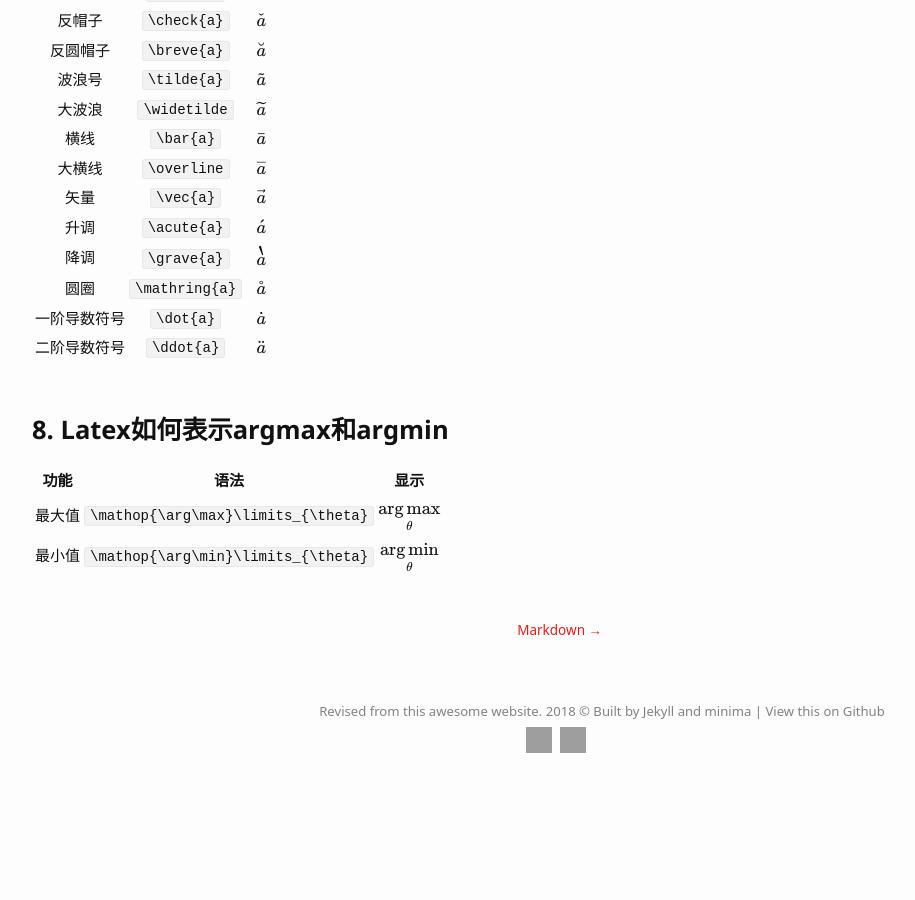
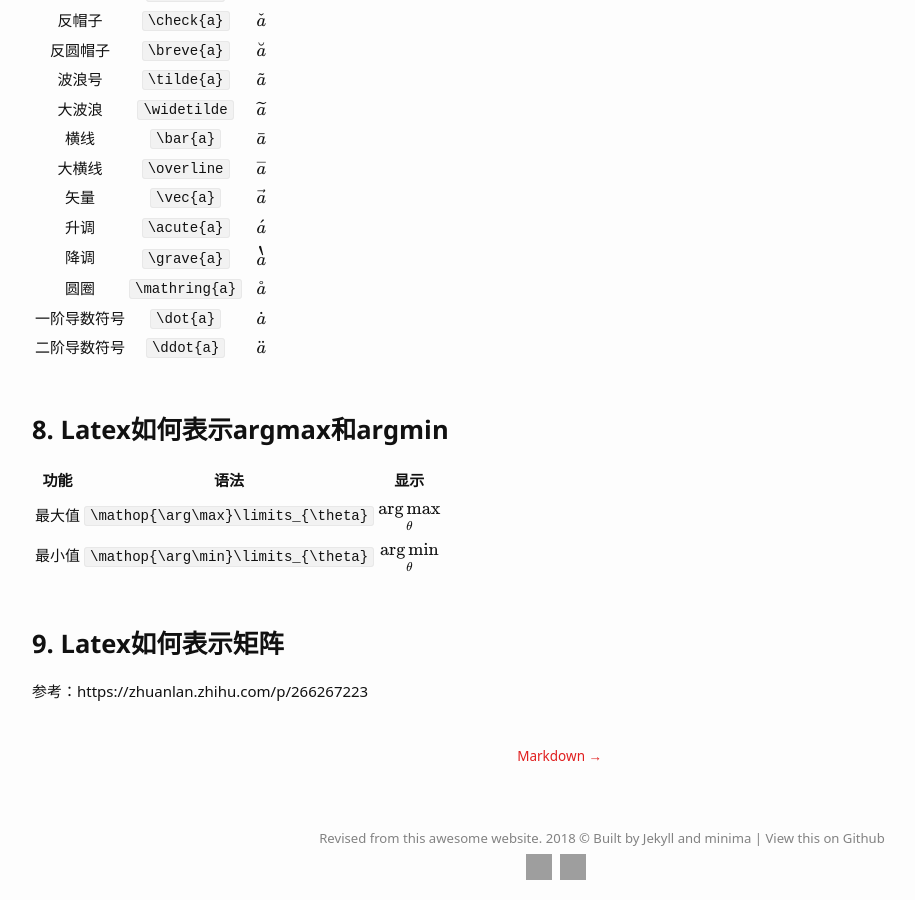
Before and after one commit to Wei-kang-Wang/tech-log, a Jekyll site: the page built from _posts/2022-01-01-LaTex.md, in a window 1280 px wide and 900 px high, scrolled down 3480 px. Shown: the whole window, without its empty margins (38-953 px from the left). Built offline with Jekyll 4.4.1, drawn with Linux system fonts in a browser that asks for light colours; some web fonts are replaced; formulas are drawn with MathJax 3; before the commit the page ends 4253 px from its top, so only the background shows below that; grey boxes are pictures that could not be loaded.

Commit message:
Update 2022-01-01-LaTex.md

```diff
--- a/_posts/2022-01-01-LaTex.md
+++ b/_posts/2022-01-01-LaTex.md
@@ -153,3 +153,8 @@ tags: language
 | :------: | :------: | :------: |
 | 最大值 | `\mathop{\arg\max}\limits_{\theta}` | $$\mathop{\arg\max}\limits_{\theta}$$ |
 | 最小值 | `\mathop{\arg\min}\limits_{\theta}` | $$\mathop{\arg\min}\limits_{\theta}$$ |
+
+
+## 9. Latex如何表示矩阵
+
+参考：https://zhuanlan.zhihu.com/p/266267223
```
